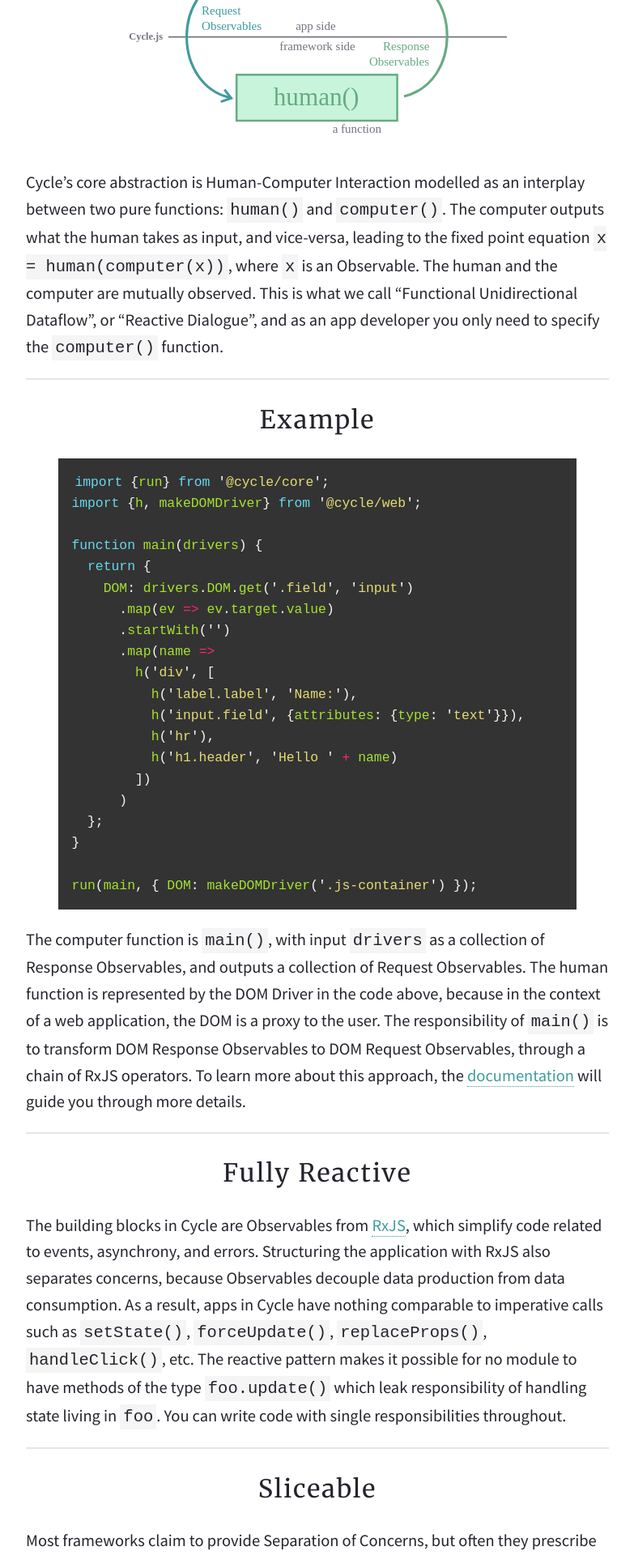
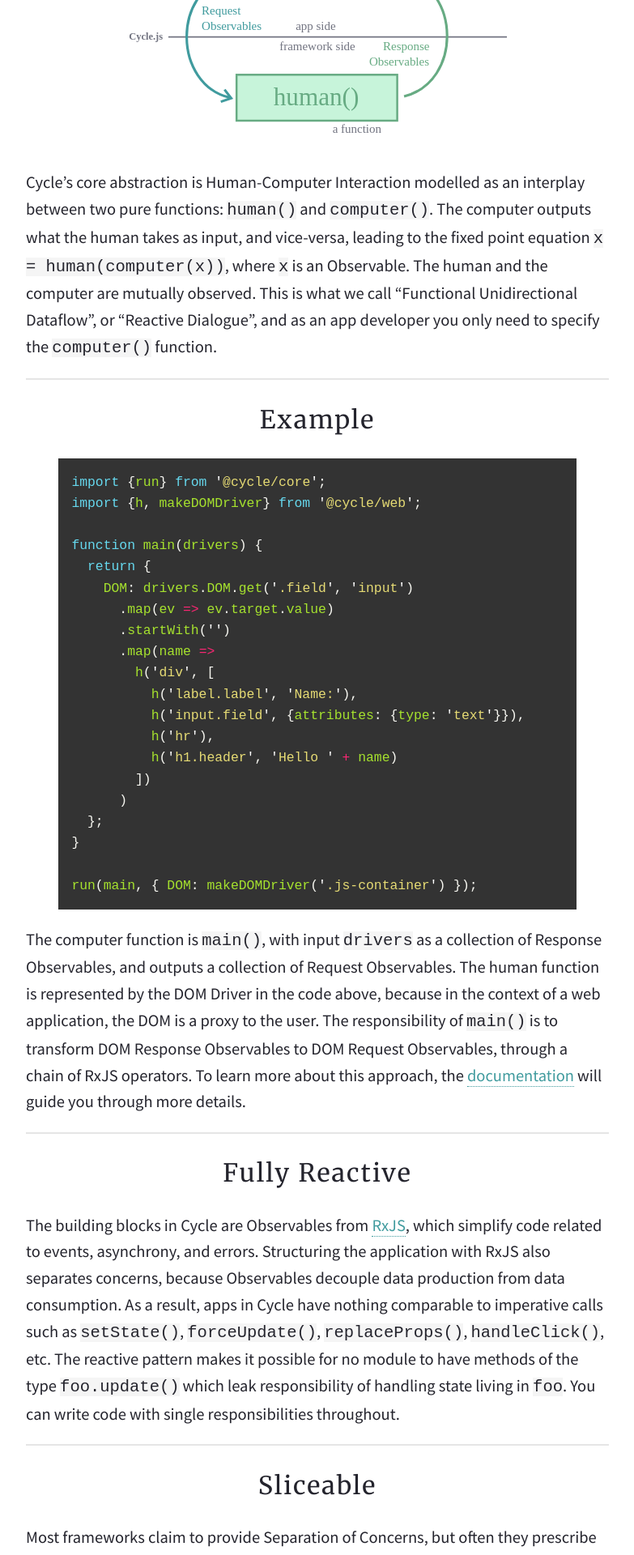
Before and after one commit to cyclejs/old-website, a Jekyll site: the page built from index.html, in a window 1280 px wide. Shown: the part 807-2727 px from the top of the page at 81% size, without its empty margins (248-1031 px from the left). Built offline with Jekyll 4.4.1, drawn with Linux system fonts in a browser that asks for light colours; nearby versions of some CDN libraries.

Commit message:
Fix CSS bug with code block padding

```diff
--- a/_sass/basic.sass
+++ b/_sass/basic.sass
@@ -60,7 +60,6 @@
 code
     background-color: $almost-white
     color: $black
-    padding: 4px
 
 iframe, img, embed, object, video
     max-width: 100%
```
